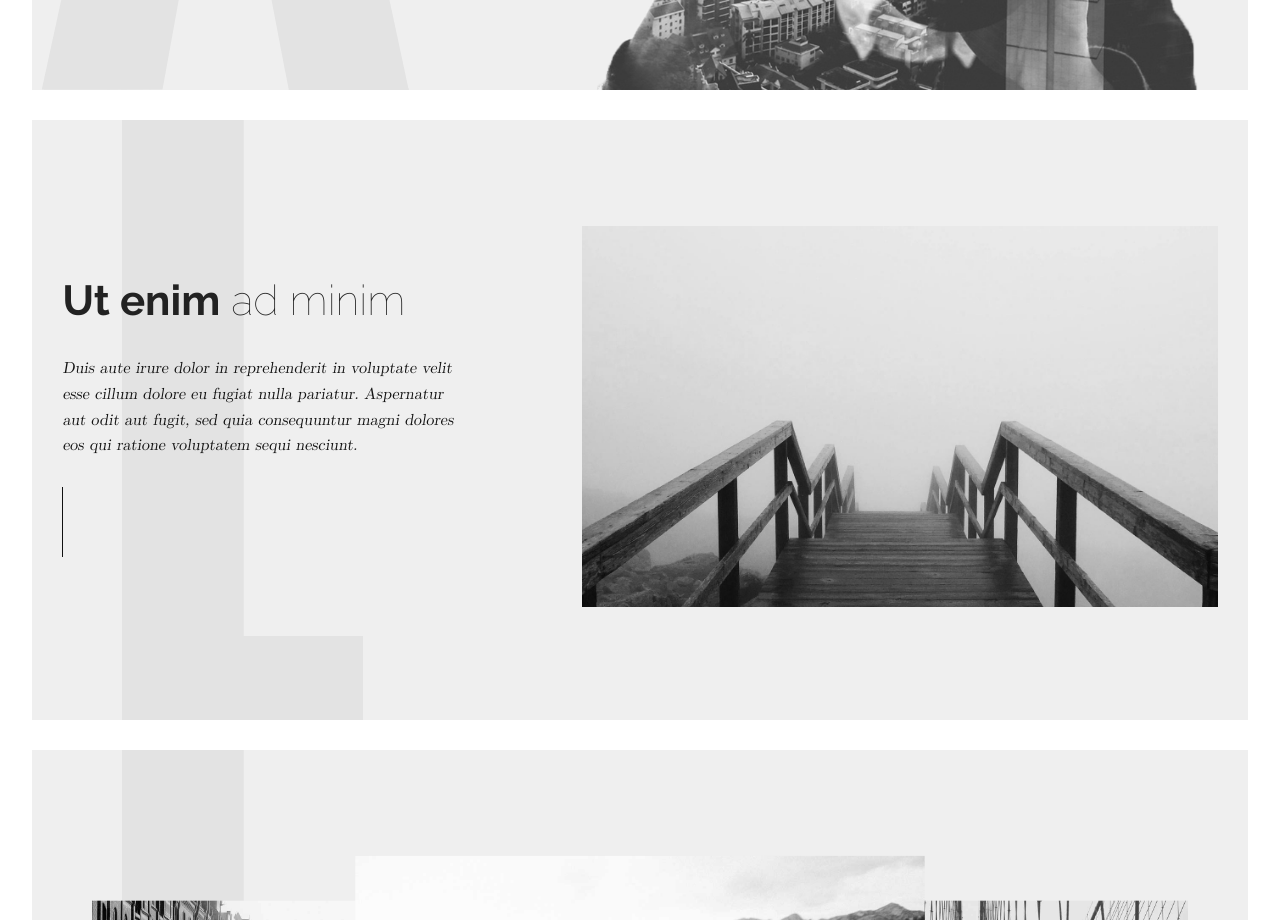
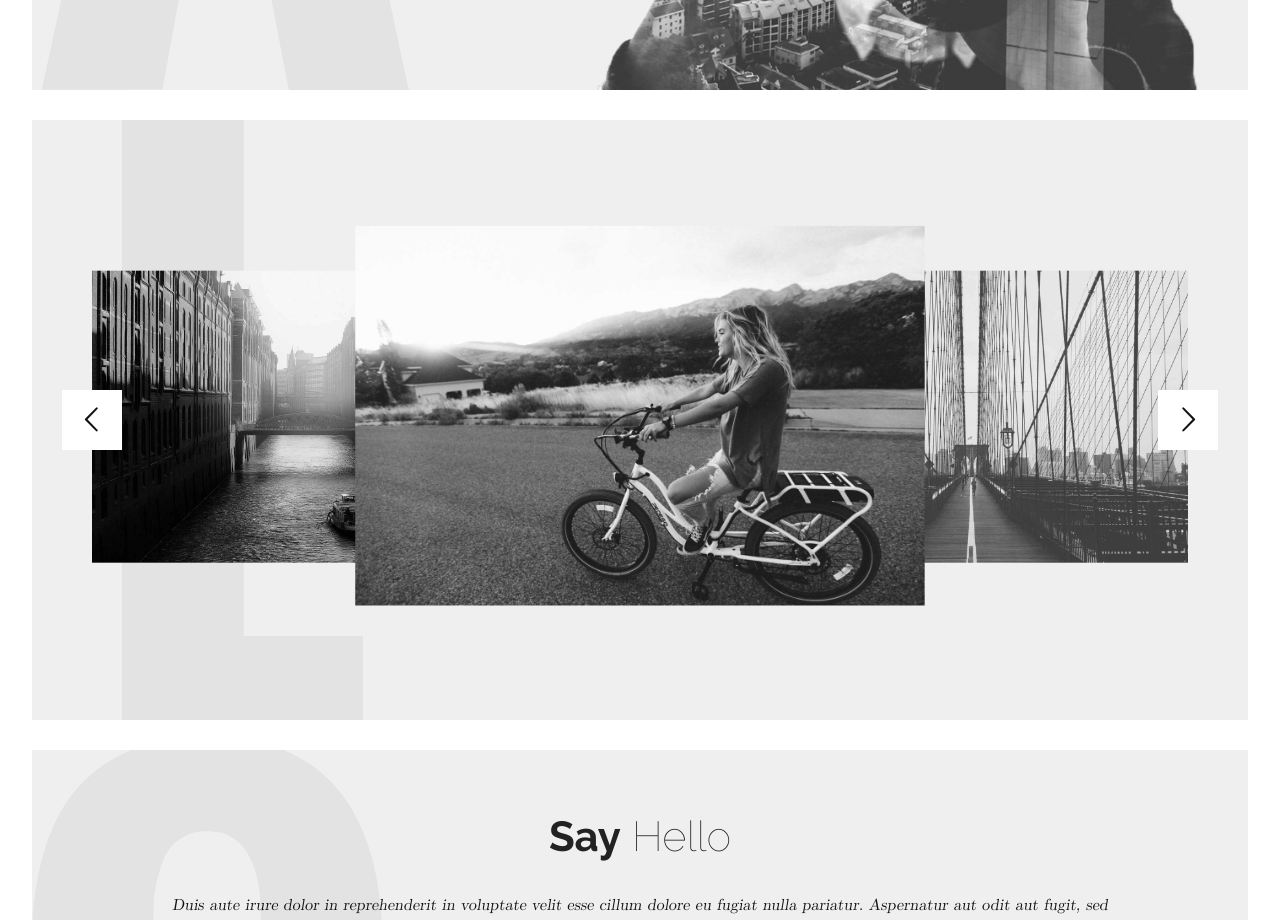
Before and after one commit to Cameronnlk/Cameronnlk.github.io, a plain HTML site: page index.html in a window 1280 px wide. Shown: the part 540-1460 px from the top of the page. Drawn offline with nearby package versions, Linux system fonts and the light colour scheme; files whose address does not match are found by name.

Commit message:
Update index.html

```diff
--- a/index.html
+++ b/index.html
@@ -30,19 +30,6 @@
           <p>Je suis graphiste specialisé dans le montage vidéo, une personne débordande de créativité   </p>
         </div>
         <div class="photographer"><img src="assets/img/hero.png" alt="Photographer"></div>
-      </div>
-    </section>
-    <section id="featured"><svg version="1.1" id="Layer_1" xmlns="http://www.w3.org/2000/svg" xmlns:xlink="http://www.w3.org/1999/xlink" x="0px" y="0px" viewBox="0 0 100 248.8" style="enable-background:new 0 0 100 248.8;" xml:space="preserve">
-<g transform="translate(0.000000,749.000000) scale(0.100000,-0.100000)">
-	<path d="M0,6245.8V5001.6h500h500V5176v174.4H752.5H505v1069.8V7490H252.5H0V6245.8z"/>
-</g>
-</svg>
-      <div class="wrapper">
-        <div class="blurb">
-          <h2><strong>Ut enim</strong> ad minim</h2>
-          <p>Duis aute irure dolor in reprehenderit in voluptate velit esse cillum dolore eu fugiat nulla pariatur. Aspernatur aut odit aut fugit, sed quia consequuntur magni dolores eos qui ratione voluptatem sequi nesciunt.</p>
-        </div>
-        <div class="featured"><img src="assets/img/featured.jpg" alt="Featured"></div>
       </div>
     </section>
     <section id="three-slide"><svg version="1.1" id="Layer_1" xmlns="http://www.w3.org/2000/svg" xmlns:xlink="http://www.w3.org/1999/xlink" x="0px" y="0px" viewBox="0 0 100 248.8" style="enable-background:new 0 0 100 248.8;" xml:space="preserve">
```
